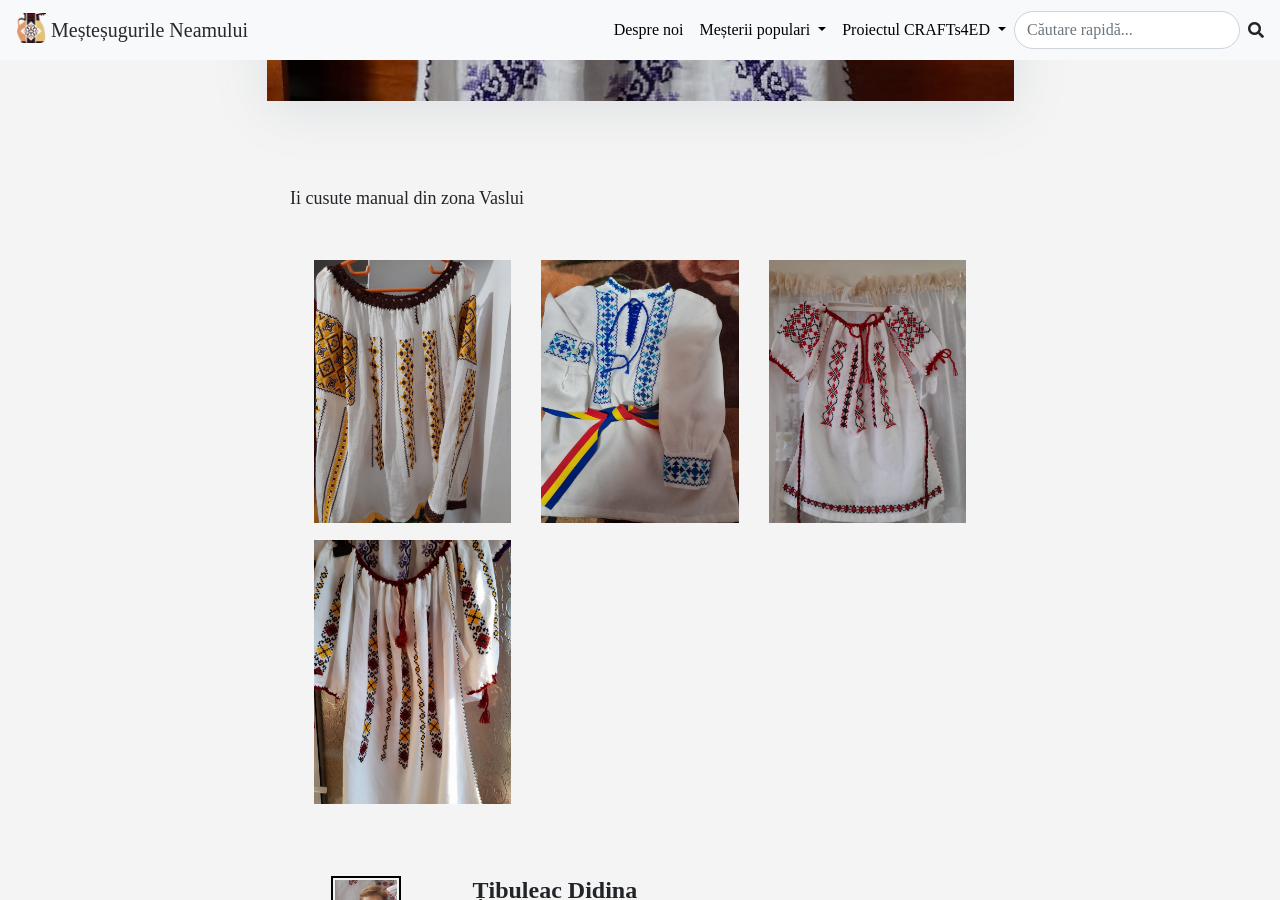
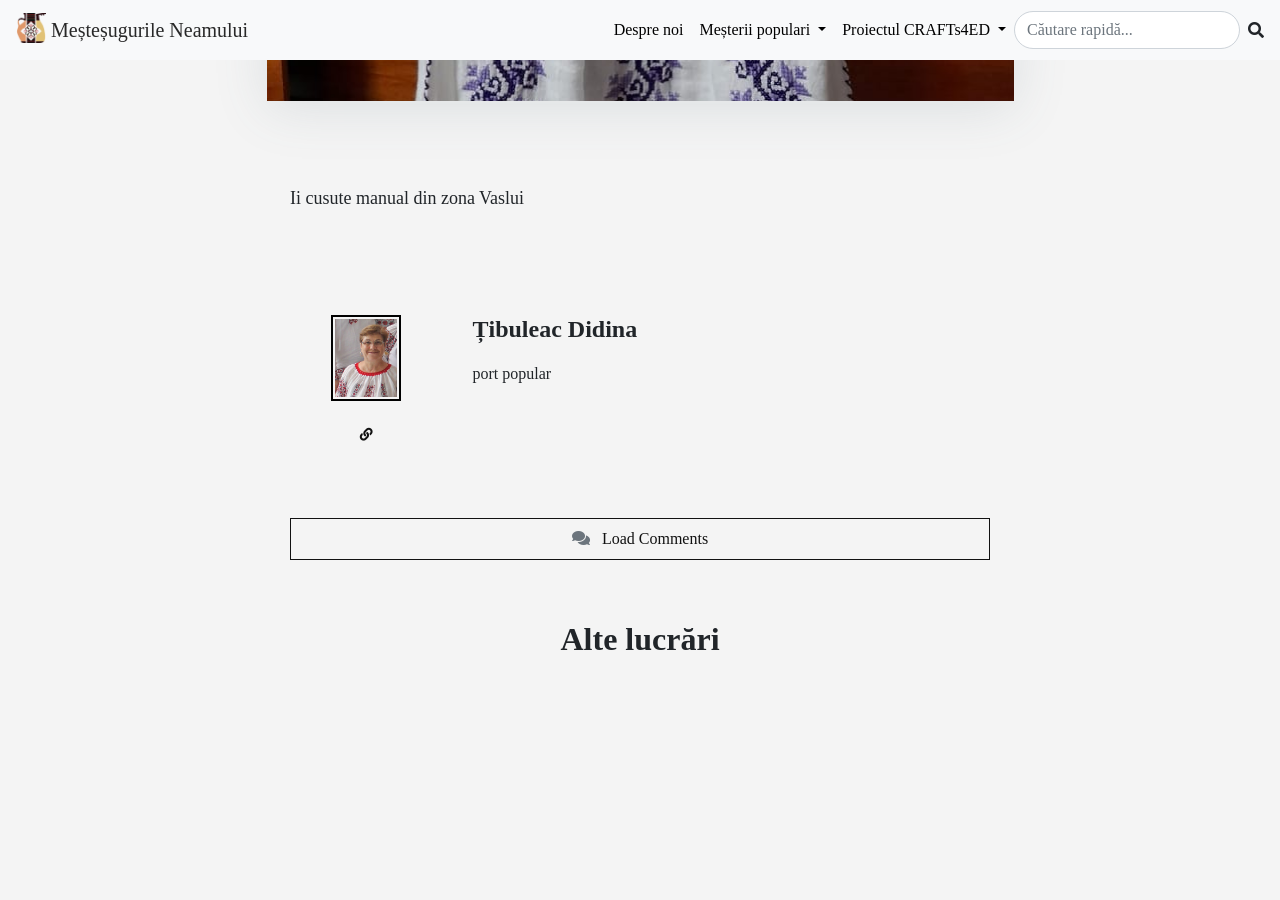
Before and after one commit to apantreprenor/mestesugurileneamului, a Jekyll site: the page built from _items/2022-01-19-ie.md, in a window 1280 px wide and 900 px high, scrolled down 972 px. Built offline with Jekyll 4.4.1, drawn with Linux system fonts in a browser that asks for light colours; nearby versions of some CDN libraries; a script that is not in the unit is left out; comment, search, counter and statistics services are not loaded.

Commit message:
Update Produse “2022-01-19-ie”

```diff
--- a/_items/2022-01-19-ie.md
+++ b/_items/2022-01-19-ie.md
@@ -6,11 +6,7 @@ tags:
   - Ie cusută manual
   - cameși bărbătești
 image: /assets/img/271736294_352996376293258_6122844741337788313_n.jpg
-gallery:
-  - /assets/img/270124882_590310812336554_100517821596858801_n-1-.jpg
-  - /assets/img/271924944_483173593430199_182458708531634262_n.jpg
-  - /assets/img/271073917_352976236641723_7921081602331782164_n.jpg
-  - /assets/img/271288946_3156597124609877_3541351205137088850_n.jpg
+gallery: []
 toc: false
 comments: true
 imageshadow: "true"
```
